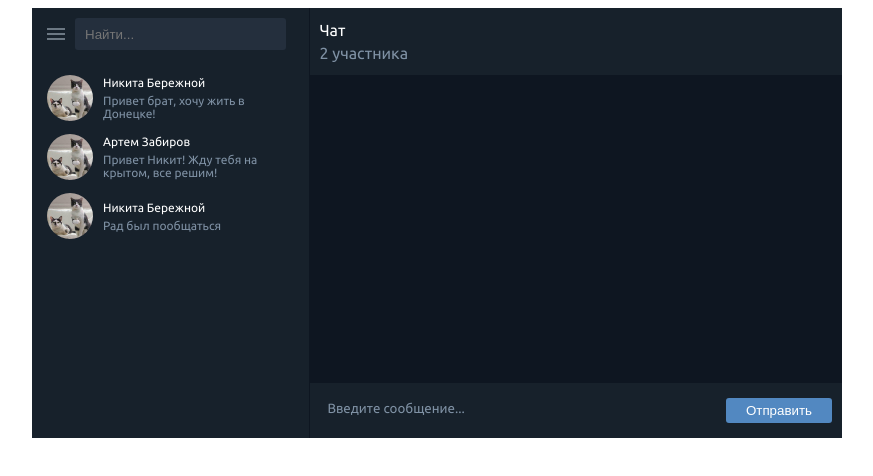
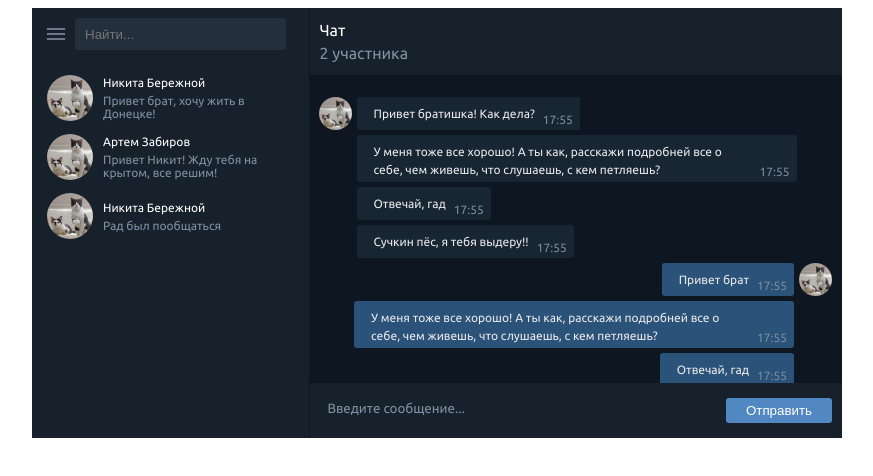
Before and after one commit to artmrsvch/chat, a plain HTML site: page index.html in a window 1280 px wide. Shown: the whole page, without its empty margins (211-1084 px from the left). Drawn offline with Linux system fonts and the light colour scheme.

Commit message:
complete main-page layout

```diff
--- a/index.html
+++ b/index.html
@@ -44,7 +44,50 @@
                 <span class="chat-block__title">Чат</span>
                 <span class="chat-block__user-quantity">2 участника</span>
             </div>
-            <div class="chat"></div>
+            <ul class="chat">
+                <li class="chat-user">
+                    <div class="chat-user__avatar"></div>
+                    <div class="chat-user__content">
+                        <div class="chat-message">
+                            <span class="chat-message__text">Привет братишка! Как дела?</span>
+                            <span class="chat-message__time">17:55</span>
+                        </div>
+                        <div class="chat-message">
+                            <span class="chat-message__text">У меня тоже все хорошо! А ты как, расскажи подробней все о себе, чем живешь, что слушаешь, с кем петляешь?</span>
+                            <span class="chat-message__time">17:55</span>
+                        </div>
+                        <div class="chat-message">
+                            <span class="chat-message__text">Отвечай, гад</span>
+                            <span class="chat-message__time">17:55</span>
+                        </div>
+                        <div class="chat-message">
+                            <span class="chat-message__text">Сучкин пёс, я тебя выдеру!!</span>
+                            <span class="chat-message__time">17:55</span>
+                        </div>
+                    </div>
+                </li>
+                <li class="chat-user chat-user_me">
+                    <div class="chat-user__avatar"></div>
+                    <div class="chat-user__content">
+                        <div class="chat-message">
+                            <span class="chat-message__text">Привет брат</span>
+                            <span class="chat-message__time">17:55</span>
+                        </div>
+                        <div class="chat-message">
+                            <span class="chat-message__text">У меня тоже все хорошо! А ты как, расскажи подробней все о себе, чем живешь, что слушаешь, с кем петляешь?</span>
+                            <span class="chat-message__time">17:55</span>
+                        </div>
+                        <div class="chat-message">
+                            <span class="chat-message__text">Отвечай, гад</span>
+                            <span class="chat-message__time">17:55</span>
+                        </div>
+                        <div class="chat-message">
+                            <span class="chat-message__text">Сучкин пёс, я тебя выдеру!!</span>
+                            <span class="chat-message__time">17:55</span>
+                        </div>
+                    </div>
+                </li>
+            </ul>
             <form action="" class="chat-block__submit">
                 <textarea placeholder="Введите сообщение..." class="chat-block__textarea"></textarea>
                 <button type="button" class="chat-block__submit-button">Отправить</button>
--- a/style.css
+++ b/style.css
@@ -101,11 +101,33 @@ ul {
 
 .info-block__user-list::-webkit-scrollbar
 {
-	width: 8px;
+    width: 4px;
+    border-radius: 10px;
 	background-color: #F5F5F5;
 }
 
 .info-block__user-list::-webkit-scrollbar-thumb
+{
+	border-radius: 10px;
+	-webkit-box-shadow: inset 0 0 6px rgba(0,0,0,.3);
+	background-color: #D62929;
+}
+/**/
+.chat::-webkit-scrollbar-track
+{
+	-webkit-box-shadow: inset 0 0 6px rgba(0,0,0,0.3);
+	border-radius: 10px;
+	background-color: #F5F5F5;
+}
+
+.chat::-webkit-scrollbar
+{
+    width: 0px;
+    border-radius: 10px;
+	background-color: #F5F5F5;
+}
+
+.chat::-webkit-scrollbar-thumb
 {
 	border-radius: 10px;
 	-webkit-box-shadow: inset 0 0 6px rgba(0,0,0,.3);
@@ -184,9 +206,15 @@ ul {
                         /* CHAT STYLE   */
 
 .chat {
+    box-sizing: border-box;
     flex: 1;
     width: 100%;
     background-color:#0e1621;
+    padding: 22px 10px;
+    overflow: hidden;
+}
+.chat:hover {
+    overflow: auto;
 }
                         /* SUBMIT STYLE */
 
@@ -223,3 +251,61 @@ ul {
     border-radius: 3px;
     color: #fff;
 }
+
+                /* MESSAGE DIALOGUE-WINDOW */
+
+.chat-user {
+    display: flex;
+    min-height: 33px;
+    margin-left: auto;
+    margin-right: 0;
+}
+.chat-user__avatar {
+    min-width: 33px;
+    min-height: 33px;
+    max-height: 33px;
+    border-radius: 50%;
+    background-image: url(./56678.jpg);
+    background-position: center center;
+    background-size: cover;
+    background-repeat: no-repeat;
+    margin-right: 5px;
+
+}
+.chat-message {
+    display: table;
+    position: relative;
+    box-sizing: border-box;
+    padding: 6px 45px 5px 17px;
+    background-color:#182533;
+    border-radius: 3px;
+    max-width: 440px;
+    min-height: 33px;
+    margin-bottom: 5px;
+}
+.chat-message__text {
+    text-align: start;
+    color: #eaeaeb;
+    font-size: 12px;
+    word-wrap: break-word;
+}
+.chat-message__time {
+    position: absolute;
+    bottom: 4px;
+    right: 7px;
+    color: #7a8c9e;
+    font-size: 12px;
+}
+.chat-user_me {
+    flex-direction: row-reverse;
+    justify-content: flex-start;
+}
+.chat-user_me .chat-message {
+    background-color: #2b5278;
+    margin-right: 0;
+    margin-left: auto;
+}
+.chat-user_me .chat-user__avatar{
+    margin-right: 0;
+    margin-left: 5px;
+}
```
